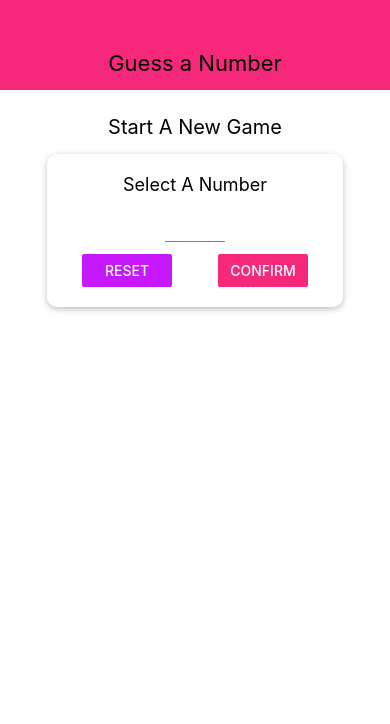
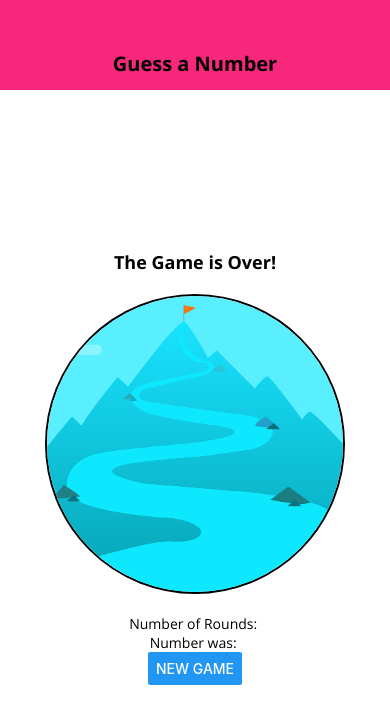
Before and after one commit to Mohamedghaly140/Guess-A-Number-App, a React Native app: screen / in a window 390 px wide. Shown: the top 724 px of the page. Built offline with nearby package versions, Linux system fonts and the light colour scheme.

Commit message:
add font family and image

```diff
--- a/App.js
+++ b/App.js
@@ -8,43 +8,62 @@ import StartGameScreen from './screens/StartGameScreen';
 import GameScreen from './screens/GameScreen';
 import GameOverScreen from './screens/GameOverScreen';
 
+const fetchFonts = () => {
+  return Font.loadAsync({
+    'open-sans': require('./assets/fonts/OpenSans-Regular.ttf'),
+    'open-sans-bold': require('./assets/fonts/OpenSans-Bold.ttf'),
+  });
+};
+
 export default function App() {
   const [userNumber, setUserNumber] = useState();
   const [guessRounds, setGuessRound] = useState(0);
+  const [dataLoaded, setDataLoaded] = useState(false);
 
-  const restartNewGameHandler = () => {
-    setGuessRound(0);
-    setUserNumber(null);
-  };
-
-  const startGameHandler = selectedNumber => {
-    setUserNumber(selectedNumber);
-  };
-
-  const gameOverHandler = numOfRounds => {
-    setGuessRound(numOfRounds);
-  };
-
-  let content = <StartGameScreen onStartGame={startGameHandler} />;
-
-  if (userNumber && guessRounds <= 0) {
-    content = (
-      <GameScreen userChoice={userNumber} onGameOver={gameOverHandler} />
-    );
-  } else if (guessRounds > 0) {
-    content = (
-      <GameOverScreen
-        roundsNumber={guessRounds}
-        userNumber={userNumber}
-        onRestart={restartNewGameHandler}
+  if (!dataLoaded) {
+    return (
+      <AppLoading
+        startAsync={fetchFonts}
+        onFinish={() => setDataLoaded(true)}
+        onError={err => console.log(err)}
       />
     );
   }
 
+  // const restartNewGameHandler = () => {
+  //   setGuessRound(0);
+  //   setUserNumber(null);
+  // };
+
+  // const startGameHandler = selectedNumber => {
+  //   setUserNumber(selectedNumber);
+  // };
+
+  // const gameOverHandler = numOfRounds => {
+  //   setGuessRound(numOfRounds);
+  // };
+
+  // let content = <StartGameScreen onStartGame={startGameHandler} />;
+
+  // if (userNumber && guessRounds <= 0) {
+  //   content = (
+  //     <GameScreen userChoice={userNumber} onGameOver={gameOverHandler} />
+  //   );
+  // } else if (guessRounds > 0) {
+  //   content = (
+  //     <GameOverScreen
+  //       roundsNumber={guessRounds}
+  //       userNumber={userNumber}
+  //       onRestart={restartNewGameHandler}
+  //     />
+  //   );
+  // }
+
   return (
     <View style={styles.screen}>
       <Header title='Guess a Number' />
-      {content}
+      {/* {content} */}
+      <GameOverScreen />
     </View>
   );
 }
--- /dev/null
+++ b/components/BodyText.js
@@ -0,0 +1,14 @@
+import React from 'react';
+import { StyleSheet, Text } from 'react-native';
+
+const BodyText = props => {
+  return <Text style={{...styles.body, ...props.style}}>{props.children}</Text>;
+};
+
+const styles = StyleSheet.create({
+  body: {
+    fontFamily: 'open-sans'
+  }
+});
+
+export default BodyText;
--- a/components/Header.js
+++ b/components/Header.js
@@ -22,7 +22,8 @@ const styles = StyleSheet.create({
   },
   headerTitle: {
     color: '#000',
-    fontSize: 22,
+    fontSize: 20,
+    fontFamily: 'open-sans-bold'
   }
 });
 
--- /dev/null
+++ b/components/Title.js
@@ -0,0 +1,15 @@
+import React from 'react';
+import { StyleSheet, Text } from 'react-native';
+
+const Title = props => {
+  return <Text style={{...styles.title, ...props.style}}>{props.children}</Text>;
+};
+
+const styles = StyleSheet.create({
+  title: {
+    fontFamily: 'open-sans-bold',
+    fontSize: 18
+  }
+});
+
+export default Title;
--- a/screens/GameOverScreen.js
+++ b/screens/GameOverScreen.js
@@ -1,12 +1,18 @@
 import React from 'react';
-import { StyleSheet, View, Text, Button } from 'react-native';
+import { StyleSheet, View, Image, Button } from 'react-native';
+
+import BodyText from '../components/BodyText';
+import Title from '../components/Title';
 
 const GameOverScreen = props => {
   return (
     <View style={styles.screen}>
-      <Text>The Game is Over!</Text>
-      <Text>Number of Rounds: {props.roundsNumber}</Text>
-      <Text>Number was: {props.userNumber}</Text>
+      <Title>The Game is Over!</Title>
+      <View style={styles.imageContainer}>
+        <Image style={styles.image} source={require('../assets/success.png')} />
+      </View>
+      <BodyText>Number of Rounds: {props.roundsNumber}</BodyText>
+      <BodyText>Number was: {props.userNumber}</BodyText>
       <Button title='New Game' onPress={props.onRestart} />
     </View>
   );
@@ -18,6 +24,18 @@ const styles = StyleSheet.create({
     alignItems: 'center',
     justifyContent: 'center',
   },
+  imageContainer: {
+    width: 300,
+    height: 300,
+    borderRadius: 150,
+    borderWidth: 2,
+    marginVertical: 20,
+    overflow: 'hidden',
+  },
+  image: {
+    width: '100%',
+    height: '100%',
+  },
 });
 
 export default GameOverScreen;
--- a/screens/GameScreen.js
+++ b/screens/GameScreen.js
@@ -3,6 +3,7 @@ import { View, Text, StyleSheet, Button, Alert } from 'react-native';
 
 import NumberContainer from '../components/NumberContainer';
 import Card from '../components/Card';
+import Title from '../components/Title';
 
 const generateRandomBetween = (min, max, exclude) => {
   min = Math.ceil(min);
@@ -61,7 +62,7 @@ const GameScreen = props => {
 
   return (
     <View style={styles.screen}>
-      <Text style={styles.title}>Opponent's Guess</Text>
+      <Title style={styles.title}>Opponent's Guess</Title>
       <NumberContainer>{currentGuess}</NumberContainer>
       <Card style={styles.buttons}>
         <Button title='LOWER' onPress={nextGuessHandler.bind(this, 'lower')} />
--- a/screens/StartGameScreen.js
+++ b/screens/StartGameScreen.js
@@ -13,6 +13,8 @@ import Card from '../components/Card';
 import Input from '../components/Input';
 import Colors from '../constants/Colors';
 import NumberContainer from '../components/NumberContainer';
+import BodyText from '../components/BodyText';
+import Title from '../components/Title';
 
 const StartGameScreen = props => {
   const [enteredValue, setEnteredValue] = useState('');
@@ -48,7 +50,7 @@ const StartGameScreen = props => {
   if (confirmed) {
     confirmOutput = (
       <Card style={styles.summary}>
-        <Text style={{fontSize: 18}}>You Selected</Text>
+        <Text style={styles.text}>You Selected</Text>
         <NumberContainer>{selectedNumber}</NumberContainer>
         <Button title='Start Game' onPress={() => props.onStartGame(selectedNumber)} />
       </Card>
@@ -62,9 +64,9 @@ const StartGameScreen = props => {
       }}
     >
       <View style={styles.screen}>
-        <Text style={styles.title}>Start A New Game</Text>
+        <Title style={styles.title}>Start A New Game</Title>
         <Card style={styles.inputContainer}>
-          <Text style={{fontSize: 18}}>Select A Number</Text>
+          <BodyText style={{fontSize: 18}}>Select A Number</BodyText>
           <Input
             style={styles.input}
             blurOnSubmit
@@ -107,6 +109,7 @@ const styles = StyleSheet.create({
   title: {
     fontSize: 20,
     marginVertical: 15,
+    marginBottom: 20,
   },
   inputContainer: {
     width: 300,
@@ -131,6 +134,9 @@ const styles = StyleSheet.create({
     marginTop: 20,
     alignItems: 'center'
   },
+  text: {
+    fontSize: 18,
+  }
 });
 
 export default StartGameScreen;
```
Also changed, not shown: assets/success.png (added).
